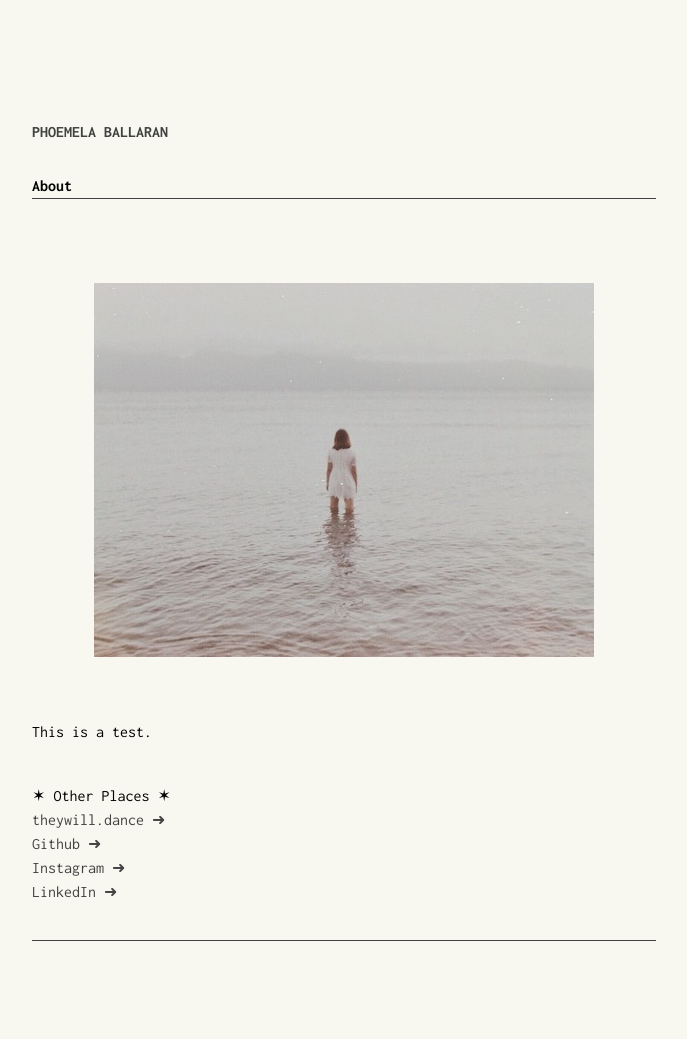
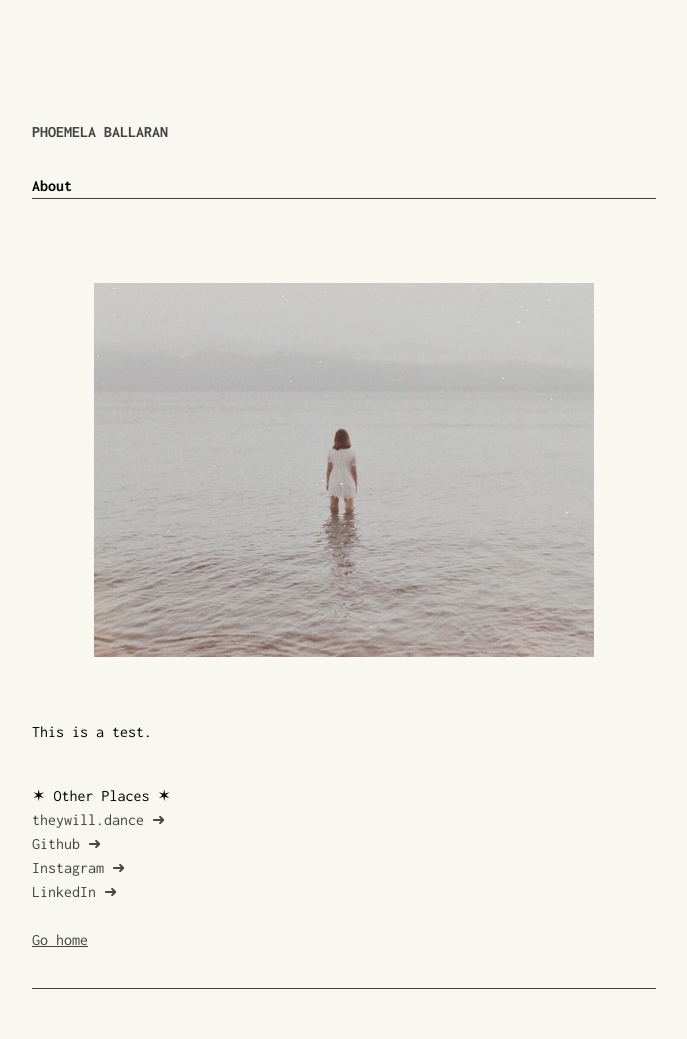
Before and after one commit to comoballar/phoemelaballaran.github.io, a Jekyll site: the page built from about.md, in a window 1280 px wide. Shown: the whole page, without its empty margins (88-775 px from the left). Built offline with Jekyll 4.4.1, drawn with Linux system fonts in a browser that asks for light colours; before the commit the page ends 991 px from its top, so only the background shows below that.

Commit message:
Update about.md

```diff
--- a/about.md
+++ b/about.md
@@ -15,3 +15,6 @@
 <br><a href="https://github.com/phoemelaballaran" target="_blank" style="text-decoration: none;">Github ➜</a>
 <br><a href="https://instagram.com/phoemelaballaran" target="_blank" style="text-decoration: none;">Instagram ➜</a>
 <br><a href="https://www.linkedin.com/in/phoemela-ballaran/" target="_blank" style="text-decoration: none;">LinkedIn ➜</a>
+<br>
+<br>
+<a href="{{ site.url }}{{ "/" | relative_url }}">Go home</a>
```
